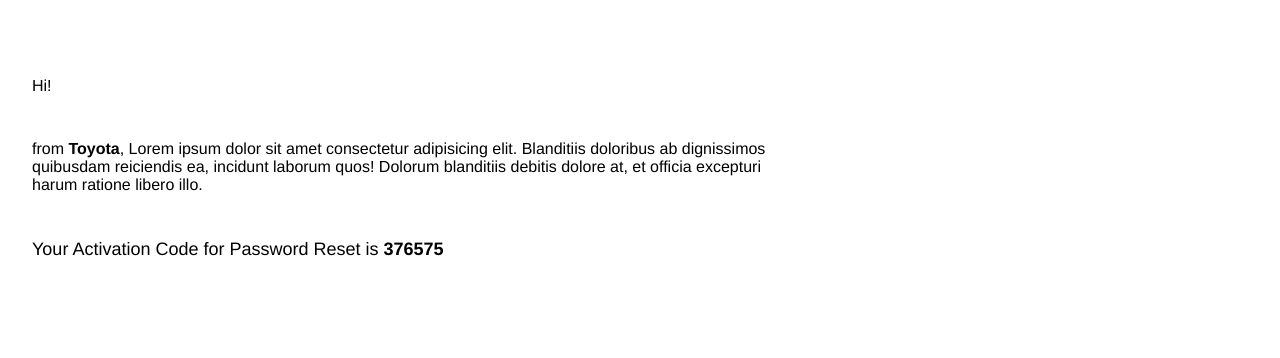
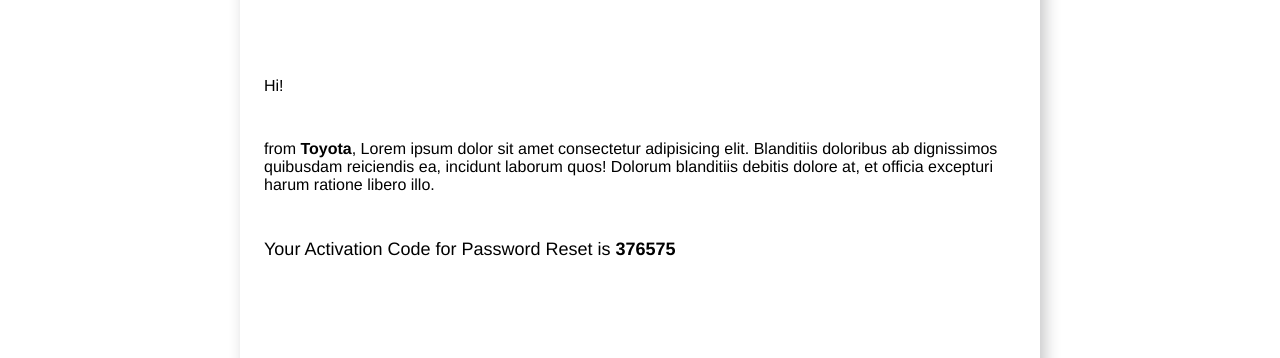
Before and after one commit to CarlosWiebbelling/TMNACodeVerificationEmail, a plain HTML site: page index.html in a window 1280 px wide. Shown: the part 93-451 px from the top of the page. Drawn offline with Linux system fonts and the light colour scheme.

Commit message:
Box-shadow implemented

```diff
--- a/index.html
+++ b/index.html
@@ -50,7 +50,7 @@
 		</style>
 	</head>
 	<body style="min-width: 450px;">
-		<div style="max-width: 800px;">
+		<div style="max-width: 800px; margin: auto; box-shadow: 5px 10px 15px #C6C6C7">
 			<div id="header" style="height: 80px; border: 1.4px solid #d92429;">
 				<h2 style="color: #d92429; margin-left: 3%; margin-top: 25px;">
 					TOYOTA
```
